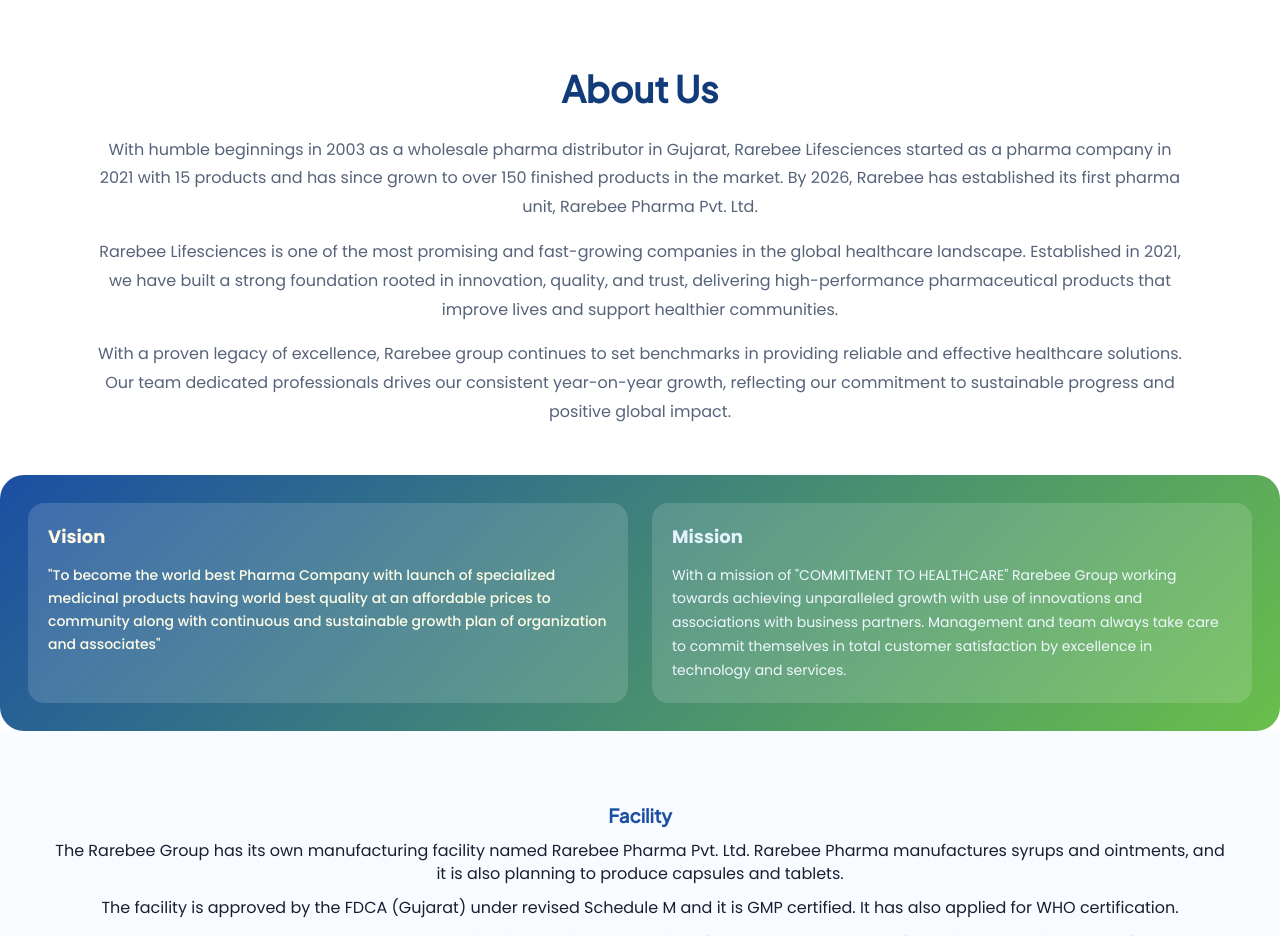
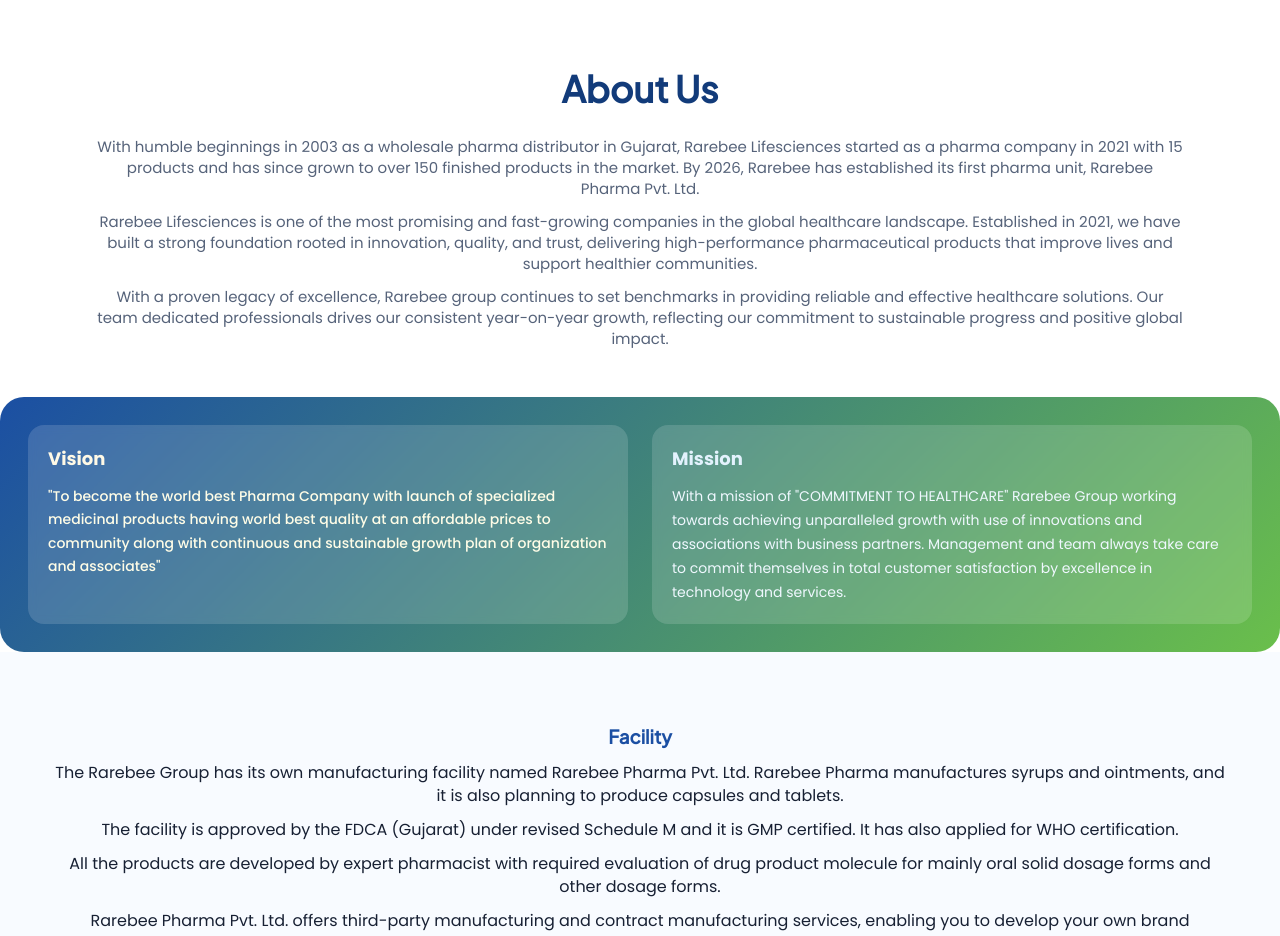
Before and after one commit to manavyagnik123/rarebee-website, a website: page index.html in a window 1280 px wide. Shown: the part 860-1796 px from the top of the page. Drawn offline with Linux system fonts and the light colour scheme.

```diff
--- a/styles.css
+++ b/styles.css
@@ -334,10 +334,12 @@
   text-align: left; /* make paragraphs span left-to-right */
 }
 
+/* About Us: match Facility section font/style */
 .about-summary .section-subtitle {
-  font-size: 16px;
-  line-height: 1.8;
-  margin-top: 16px;
+  font-size: 15px;
+  line-height: 1.4;
+  margin-top: 0;
+  margin-bottom: 0.75rem;
 }
 
 .about-summary .section-subtitle:first-of-type {
```
